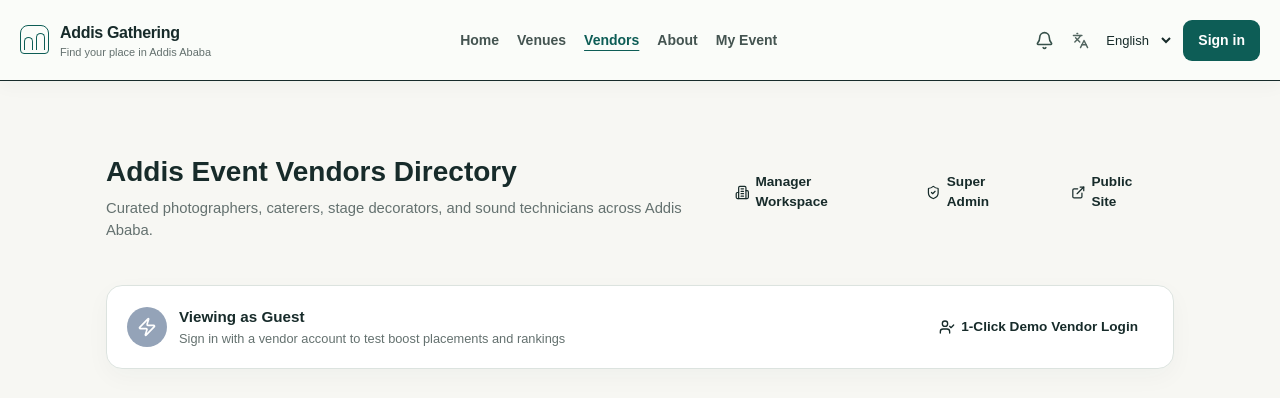
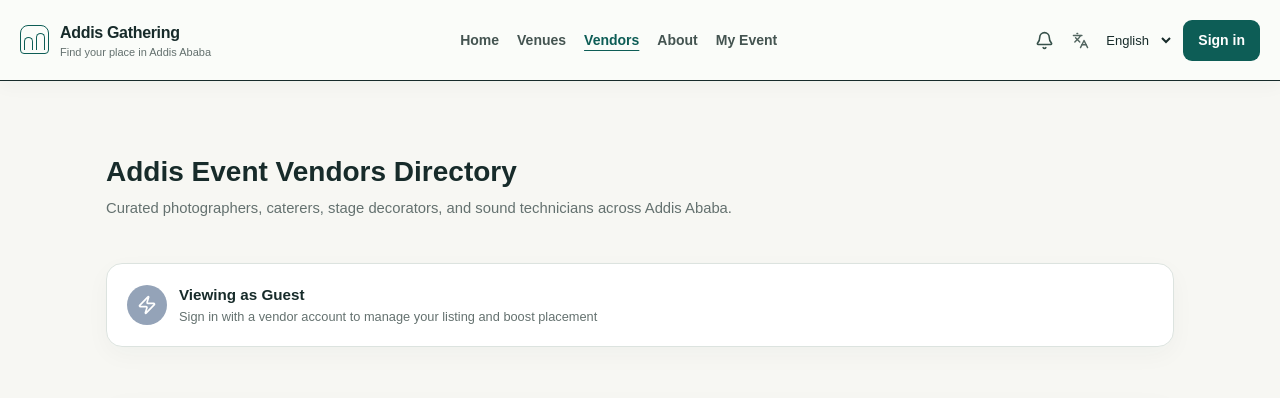
Before and after one commit to 4-kilo-dev/ssh, a Next.js app: page /vendors in a window 1280 px wide. Shown: the top 398 px of the page. Built offline with nearby package versions, Linux system fonts and the light colour scheme; no server answers; the database is empty.

Commit message:
removed anything related to demo and stuff

```diff
--- a/app/vendors/page.tsx
+++ b/app/vendors/page.tsx
@@ -5,8 +5,6 @@ import Link from "next/link";
 import {
   Sparkles,
   ShieldCheck,
-  Building2,
-  ExternalLink,
   Search,
   Filter,
   CheckCircle2,
@@ -16,8 +14,6 @@ import {
   MapPin,
   Tag,
   Zap,
-  UserCheck,
-  Plus,
   ArrowUpDown,
   RotateCcw,
   ArrowRight,
@@ -148,27 +144,6 @@ export default function VendorsDirectoryPage() {
     }
   };
 
-  const handleDemoVendorLogin = async () => {
-    setStatusMessage(null);
-    try {
-      const res = await fetch("/api/auth/demo-vendor", { method: "POST" });
-      const data = await res.json();
-      if (res.ok) {
-        setAccount(data.vendor);
-        setMyVendor(data.vendor.profile || null);
-        setStatusMessage({
-          type: "success",
-          text: `Signed in as Demo Vendor: ${data.vendor.name} (${data.vendor.phone})`,
-        });
-        loadVendors();
-      } else {
-        setStatusMessage({ type: "error", text: data.error || "Failed to log in as demo vendor" });
-      }
-    } catch (err: any) {
-      setStatusMessage({ type: "error", text: err.message });
-    }
-  };
-
   const handleToggleMyBoost = async () => {
     if (!myVendor) return;
     setTogglingBoost(true);
@@ -229,17 +204,6 @@ export default function VendorsDirectoryPage() {
           </p>
         </div>
 
-        <div style={{ display: "flex", gap: "0.75rem" }}>
-          <Link href="/manager/venue" className="btn btn-outline" style={{ fontSize: "0.85rem", display: "flex", alignItems: "center", gap: "0.4rem" }}>
-            <Building2 size={15} /> Manager Workspace
-          </Link>
-          <Link href="/admin" className="btn btn-outline" style={{ fontSize: "0.85rem", display: "flex", alignItems: "center", gap: "0.4rem" }}>
-            <ShieldCheck size={15} /> Super Admin
-          </Link>
-          <Link href="/" className="btn btn-outline" style={{ fontSize: "0.85rem", display: "flex", alignItems: "center", gap: "0.4rem" }}>
-            <ExternalLink size={15} /> Public Site
-          </Link>
-        </div>
       </div>
 
       {/* Status Notice */}
@@ -288,7 +252,7 @@ export default function VendorsDirectoryPage() {
               <div style={{ fontSize: "0.8rem", color: "var(--muted, #64748b)" }}>
                 {myVendor
                   ? `Your Vendor Profile: ${myVendor.name} • Status: ${myVendor.boostStatus.toUpperCase()}`
-                  : "Sign in with a vendor account to test boost placements and rankings"}
+                  : "Sign in with a vendor account to manage your listing and boost placement"}
               </div>
             </div>
           </div>
@@ -306,13 +270,6 @@ export default function VendorsDirectoryPage() {
               </button>
             )}
 
-            <button
-              onClick={handleDemoVendorLogin}
-              className="btn btn-outline"
-              style={{ fontSize: "0.85rem", display: "flex", alignItems: "center", gap: "0.4rem" }}
-            >
-              <UserCheck size={16} /> 1-Click Demo Vendor Login
-            </button>
           </div>
         </div>
       </div>
```
